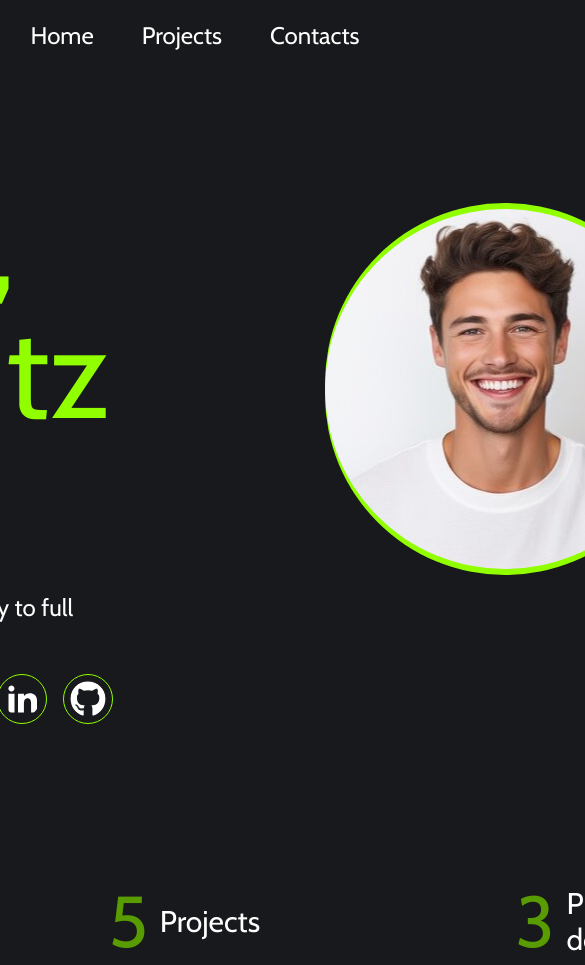
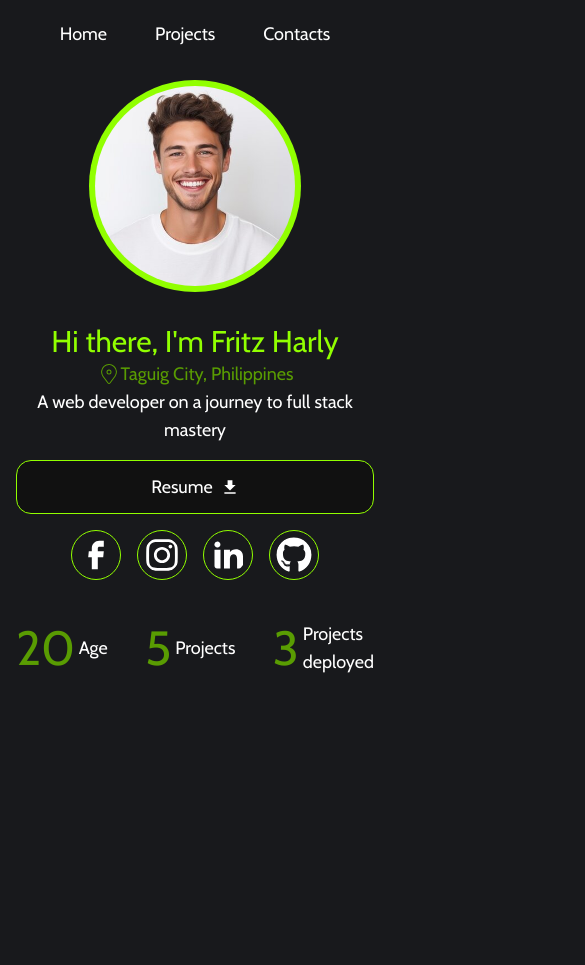
Before and after one commit to Frehitzz/my-portfolio, a React (Vite) app: page / in a window 390 px wide. Shown: the top 965 px of the page, 585 px wide, since content can reach past the window. After the commit the page ends 844 px from the top, so only its background shows below. Built offline with nearby package versions, Linux system fonts and the light colour scheme.

Commit message:
style: responsive homepage for phone, tablet, pc/laptop

```diff
--- a/src/components/Counter.jsx
+++ b/src/components/Counter.jsx
@@ -6,11 +6,13 @@ function Counter() {
     { value: 3, label: "Projects\ndeployed" },
   ];
   return (
-    <div className="flex mt-40 justify-between">
+    <div className="flex mt-10 md:mt-15 lg:mt-0 justify-between">
       {stats.map((stat, index) => (
-        <div key={index} className="projects flex items-center gap-3">
-          <h1 className="text-7xl text-[#599c02]">{stat.value}</h1>
-          <p className="text-3xl text-white whitespace-pre-line">
+        <div key={index} className="projects flex items-center gap-1">
+          <h1 className="text-5xl md:text-7x lg:text-8xl text-[#599c02]">
+            {stat.value}
+          </h1>
+          <p className="text-lg md:text-2xl text-white whitespace-pre-line">
             {stat.label}
           </p>
         </div>
--- a/src/components/Header.jsx
+++ b/src/components/Header.jsx
@@ -8,27 +8,43 @@ import { FaGithub } from "react-icons/fa";
 
 function Mainheader() {
   return (
-    <div className="flex items-center gap-50">
+    <div className="md:flex md:justify-center md: items-center md:gap-10 md:mt-10 lg:mt-15">
+      {/* CIRCLE PORFILE */}
+      <div className="flex justify-center">
+        <div className="flex w-53 h-53 md:w-63 md:h-63 lg:w-83 lg:h-83 rounded-full bg-[#91ff00] items-center justify-center mt-8 lg:mt-0">
+          <div className="w-50 h-50 md:w-60 md:h-60 lg:w-80 lg:h-80 rounded-full bg-[url('../assets/images/me.jpg')] bg-cover bg-center"></div>
+        </div>
+      </div>
       <div className="">
-        <h1 className="text-9xl text-[#91ff00]">
-          Hi there,
-          <br /> Im Fritz Harly
-        </h1>
-        <div className="">
-          <div className="flex gap-1">
-            <p className="text-lg text-[#599c02] flex">
+        {/* MAIN HEAD TEXT */}
+        <div className="flex items-center justify-center mt-8 md:block">
+          <h1 className="text-3xl md:text-6xl lg:text-8xl text-[#91ff00]">
+            Hi there,
+            <br className="hidden sm:hidden md:block" /> I'm Fritz Harly
+          </h1>
+        </div>
+
+        {/* LOCATION AND DESCRIPTION */}
+        <div className="flex flex-col justify-center">
+          {/* LOCATION */}
+          <div className="flex gap-1 justify-center items-center md:justify-start">
+            <p className="flex text-lg md:text-2xl text-[#599c02] items-center">
               <CiLocationOn className="text-2xl text-[#599c02]" />
               Taguig City, Philippines
             </p>
           </div>
 
-          <p className="text-2xl text-white ml-1">
-            A web developer on a journey to full stack mastery
-          </p>
+          {/* DESCRIPTION */}
+          <div className="flex items-center">
+            <p className="text-lg md:text-2xl md:text-start md:ml-1 text-white text-center">
+              A web developer on a journey to full stack mastery
+            </p>
+          </div>
         </div>
 
-        <div className="mt-4 flex items-center gap-4">
-          <div className="holographic-card w-30 text-lg flex items-center justify-center gap-2 p-3 border rounded-4xl border-[#91ff00] text-white">
+        <div className="md:flex mt-4 items-center gap-4">
+          {/* RESUME CONTAINER */}
+          <div className="holographic-card text-lg flex md:w-30 lg:w-50 items-center justify-center gap-2 p-3 border rounded-4xl border-[#91ff00] text-white">
             <p className="flex items-center gap-2">
               Resume
               <span>
@@ -37,9 +53,11 @@ function Mainheader() {
             </p>
           </div>
 
-          <p className="text-4xl text-white">|</p>
+          {/* UNCOMMENT FOR WIDER DEVICE */}
+          <p className="hidden sm:hidden md:block text-4xl text-white">|</p>
 
-          <div className="links flex gap-4">
+          {/* LINKS CONTAINER */}
+          <div className="links flex gap-4 justify-center mt-4 md:mt-0">
             {/* FACEBOOK */}
             <a
               href="https://www.facebook.com/fritz.harly.3"
@@ -74,9 +92,6 @@ function Mainheader() {
           </div>
         </div>
       </div>
-      <div className="w-93 h-93 rounded-full bg-[#91ff00] flex items-center justify-center">
-        <div className="image-container w-90 h-90 rounded-full bg-[url('../assets/images/me.jpg')] bg-cover bg-center"></div>
-      </div>
     </div>
   );
 }
--- a/src/components/Navbar.jsx
+++ b/src/components/Navbar.jsx
@@ -1,7 +1,7 @@
 function Navbar() {
   return (
     <div className="flex mt-5">
-      <ul className="flex items-center justify-center w-full gap-12 text-2xl text-white">
+      <ul className="flex items-center justify-center w-full gap-12 text-lg md:text-2xl lg:text-3xl text-white">
         <li>
           <a href="../pages/Home.jsx">Home</a>
         </li>
--- a/src/pages/Home.jsx
+++ b/src/pages/Home.jsx
@@ -4,12 +4,14 @@ import Counter from "../components/Counter.jsx";
 
 function Home() {
   return (
-    <div className="">
+    <div className="px-4 md:px-10 lg:px-15">
       <Navbar />
-      <div className="min-h-screen flex items-center justify-center">
-        <div className="">
+      <div className="lg:min-h-screen flex items-center justify-center">
+        <div className="w-full max-w-7xl flex flex-col lg:h-[80vh]">
           <Mainheader />
-          <Counter />
+          <div className="mt-auto">
+            <Counter />
+          </div>
         </div>
       </div>
     </div>
```
Also changed, not shown: src/components/HeaderCopy.jsx (added).
